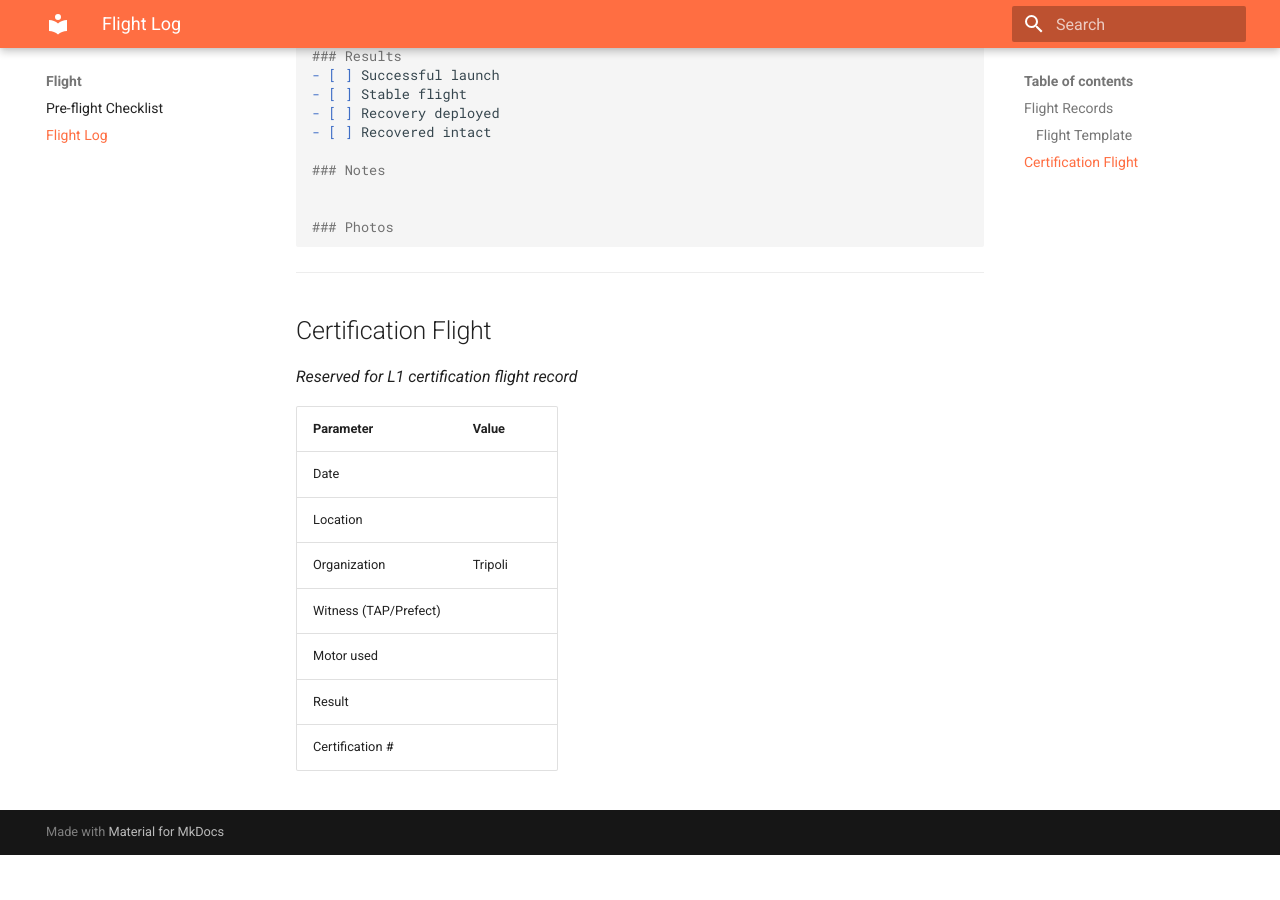
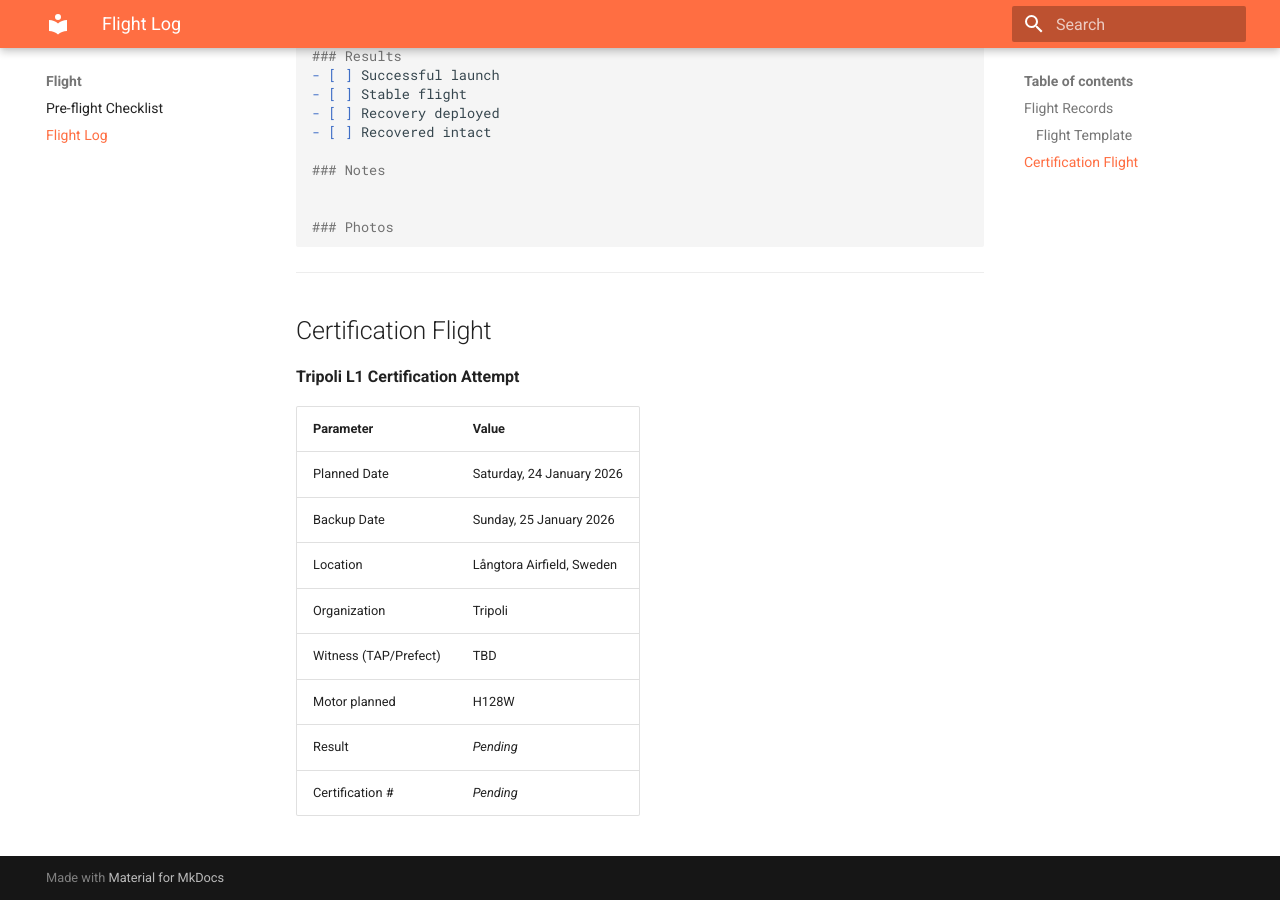
Before and after one commit to tonuonu/MyLevel1Peregrine, an MkDocs documentation site: the page built from docs/flight/log.md, in a window 1280 px wide and 900 px high, scrolled down 905 px. Built offline with MkDocs 1.6.1 and Material for MkDocs 9.7.7, drawn with Linux system fonts in a browser that asks for light colours; before the commit the page ends 1760 px from its top, so only the background shows below that.

Commit message:
Add launch plan: Långtora Airfield, 24 Jan 2026 (25 Jan backup)

```diff
--- a/docs/flight/log.md
+++ b/docs/flight/log.md
@@ -54,14 +54,15 @@
 
 ## Certification Flight
 
-*Reserved for L1 certification flight record*
+**Tripoli L1 Certification Attempt**
 
 | Parameter | Value |
 |-----------|-------|
-| Date | |
-| Location | |
+| Planned Date | Saturday, 24 January 2026 |
+| Backup Date | Sunday, 25 January 2026 |
+| Location | Långtora Airfield, Sweden |
 | Organization | Tripoli |
-| Witness (TAP/Prefect) | |
-| Motor used | |
-| Result | |
-| Certification # | |
+| Witness (TAP/Prefect) | TBD |
+| Motor planned | H128W |
+| Result | *Pending* |
+| Certification # | *Pending* |
```
Also changed, not shown: .serena/memories/project_overview.md (+5 -0 lines), docs/decisions/why-sweden.md (+4 -1 lines), docs/index.md (+8 -0 lines).
